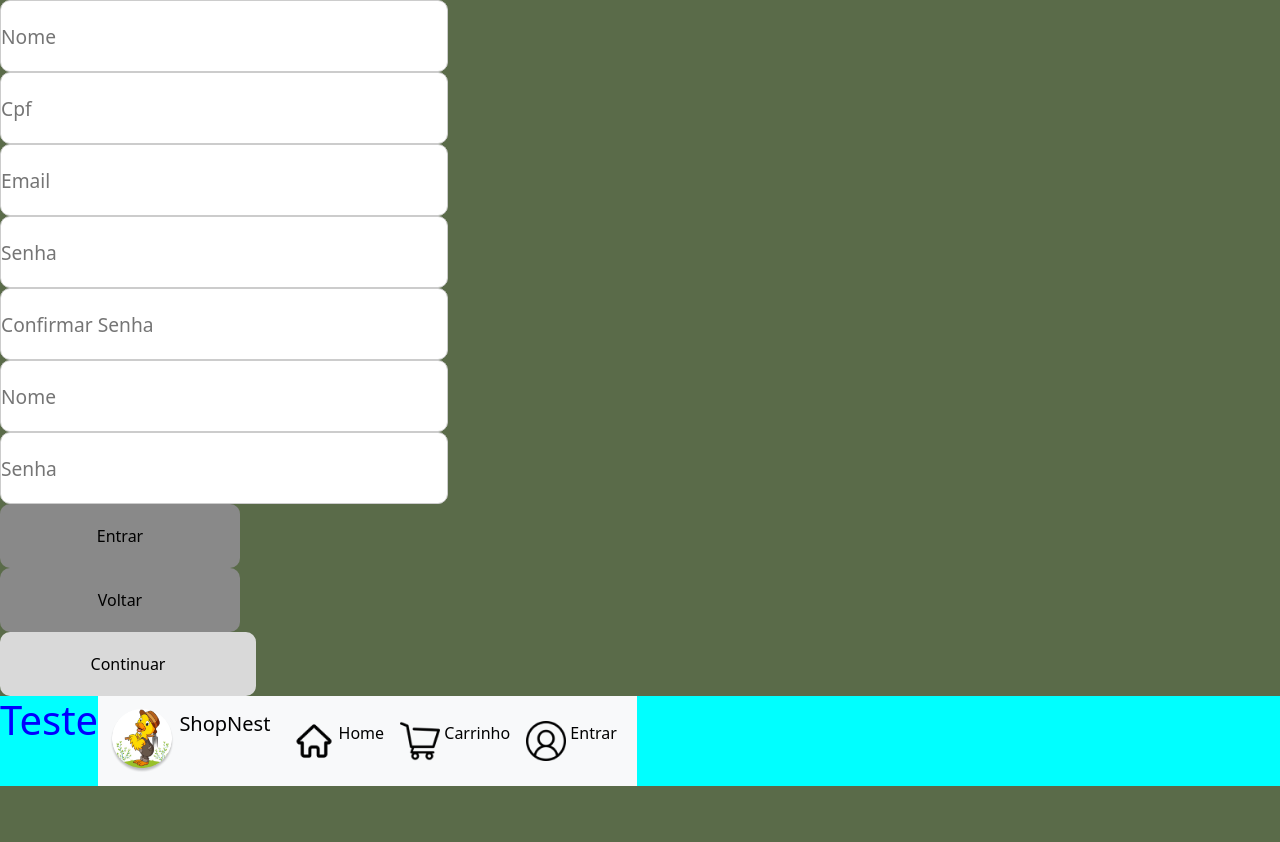
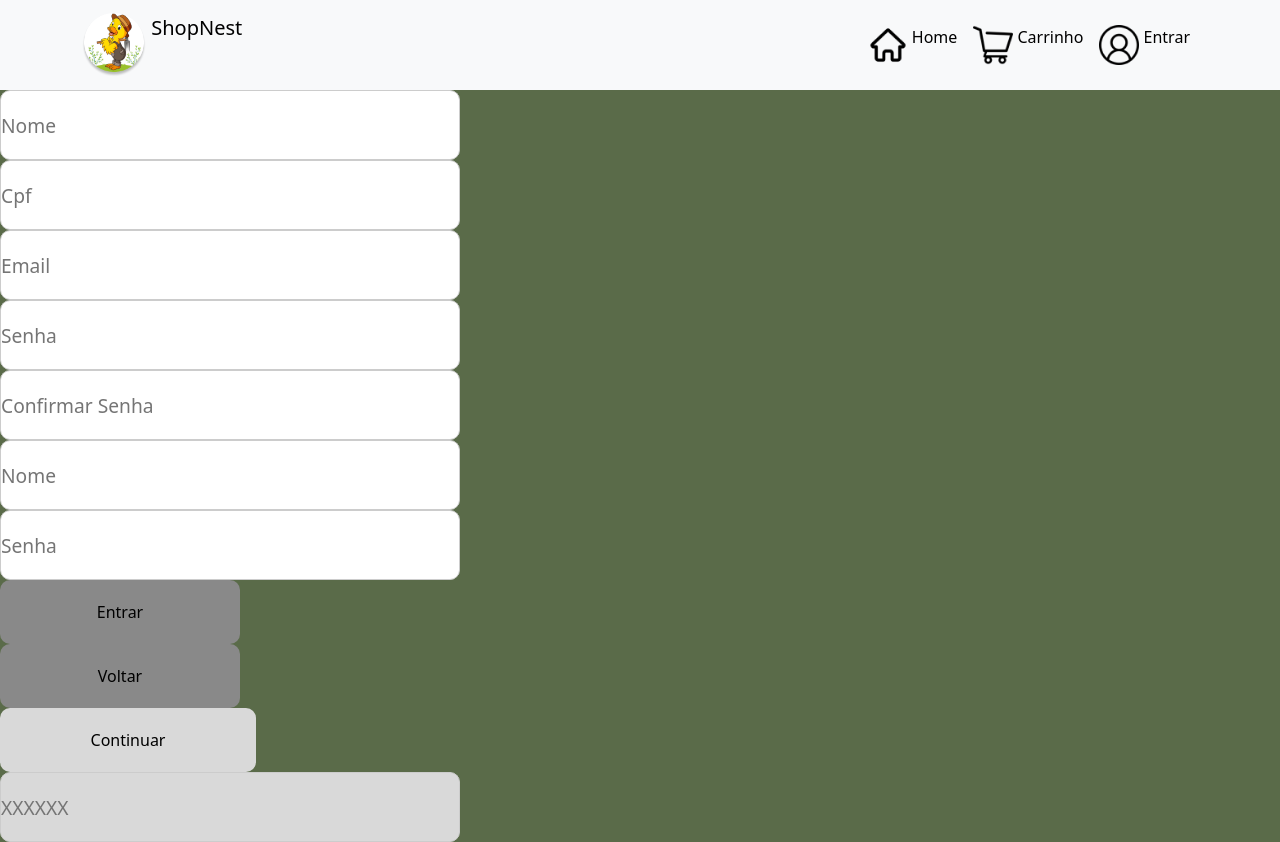
Before and after one commit to SocekMurilo/ShopNest, a React (Vite) app: page / in a window 1280 px wide. Before the commit the page ends 800 px from the top, so only its background shows below. Built offline with nearby package versions, Linux system fonts and the light colour scheme.

Commit message:
update folders

```diff
--- a/ShopNest/src/components/buttonComponent/Button.module.css
+++ /dev/null
@@ -1,26 +0,0 @@
-.ButtonPayment {
-    width: 16rem;
-    height: 4rem;
-    border-radius: 10px;
-    background: #D9D9D9;
-    border: none;
-    outline: none;
-}
-
-.ButtonPayment:focus {
-    box-shadow: 0 0 0 2px #a5a5a5;
-}
-
-.ButtonLogin {
-    width: 15rem;
-    height: 4rem;
-    border-radius: 10px;
-    background: #898989;
-    border: 2px solid #6e6e6e;
-    border: none;
-    outline: none;
-}
-
-.ButtonLogin:Focus {
-    box-shadow: 0 0 0 2px #6f757a;
-}
--- a/ShopNest/src/components/inputComponent/Input.module.css
+++ /dev/null
@@ -1,27 +0,0 @@
-.InputP{
-    width: 28.75rem;
-    height: 4.375rem;
-    border-radius: 0.625rem;
-    background: #FFF;
-    font-size: 1.2rem;
-    border: 1px solid #CCCCCC;
-    outline: none;
-}
-
-.InputP:focus {
-  box-shadow: 0 0 0 2px #cacaca;
-}
-
-.InputPay{
-    width: 28.75rem;
-    height: 4.375rem;
-    border-radius: 0.625rem;
-    background: #D9D9D9;
-    font-size: 1.2rem;
-    border: 1px solid #CCCCCC;
-    outline: none;
-}
-
-.InputPay:focus {
-    box-shadow: 0 0 0 2px #acacac;
-}
--- a/src/App.jsx
+++ b/src/App.jsx
@@ -5,13 +5,15 @@ import { ButtonLogin as ButtonPadrao } from './components/buttonComponent/Button
 import { ScreenWhite } from './components/backgroundComponent/Screen'
 import { NavBar } from "./components/navBar/NavBar"
 import { InputPadrao } from './components/inputComponent/Input'
+import { InputPayment } from './components/inputComponent/Input';
 function App() {
 
 
   return (
     <>
+    <NavBar></NavBar>
+
     <div className={style["container"]}>
-
       <InputPadrao placeholderValue="Nome" />
       <InputPadrao placeholderValue="Cpf" />
       <InputPadrao placeholderValue="Email" />
@@ -22,12 +24,10 @@ function App() {
       <ButtonPadrao name="Entrar"/>
       <ButtonPadrao name="Voltar"/>
       <ButtonPayment name="Continuar"/>
+      <InputPayment placeholderValue="XXXXXX"/>
+
     </div>
 
-    <main className={style["wrap-all"]}>
-      <h1 className={style["text-ex"]}>Teste</h1>
-      <NavBar></NavBar>
-    </main>
     </>
   )
 }
--- a/src/components/buttonComponent/Button.jsx
+++ b/src/components/buttonComponent/Button.jsx
@@ -17,3 +17,9 @@ export const ButtonLogin = (props) => {
     </button>
   )
 }
+
+// export const ButtonPay = (props) => {
+//   return (
+//     <button className={style["ButtonPay"]}/>
+//   )
+// }
--- a/src/components/inputComponent/Input.jsx
+++ b/src/components/inputComponent/Input.jsx
@@ -8,3 +8,9 @@ export const InputPadrao = (props) => {
 
     )
 }
+
+export const InputPayment = (props) => {
+    return (
+        <input className={style["InputPay"]} placeholder={props.placeholderValue}/>
+    )
+}
--- a/src/components/inputComponent/Input.module.css
+++ b/src/components/inputComponent/Input.module.css
@@ -1,6 +1,6 @@
 .InputP{
-    width: 28rem;
-    height: 4.5rem;
+    width: 28.75rem;
+    height: 4.375rem;
     border-radius: 0.625rem;
     background: #FFF;
     font-size: 1.2rem;
@@ -11,3 +11,17 @@
 .InputP:focus {
   box-shadow: 0 0 0 2px #cacaca;
 }
+
+.InputPay{
+    width: 28.75rem;
+    height: 4.375rem;
+    border-radius: 0.625rem;
+    background: #D9D9D9;
+    font-size: 1.2rem;
+    border: 1px solid #CCCCCC;
+    outline: none;
+}
+
+.InputPay:focus {
+    box-shadow: 0 0 0 2px #acacac;
+}
```
Also changed, not shown: ShopNest/src/App.jsx (deleted, +0 -35 lines), ShopNest/src/components/buttonComponent/Button.jsx (deleted, +0 -25 lines), ShopNest/src/components/inputComponent/Input.jsx (deleted, +0 -16 lines), src/components/buttonComponent/Button.module.css (line endings or trailing spaces).
